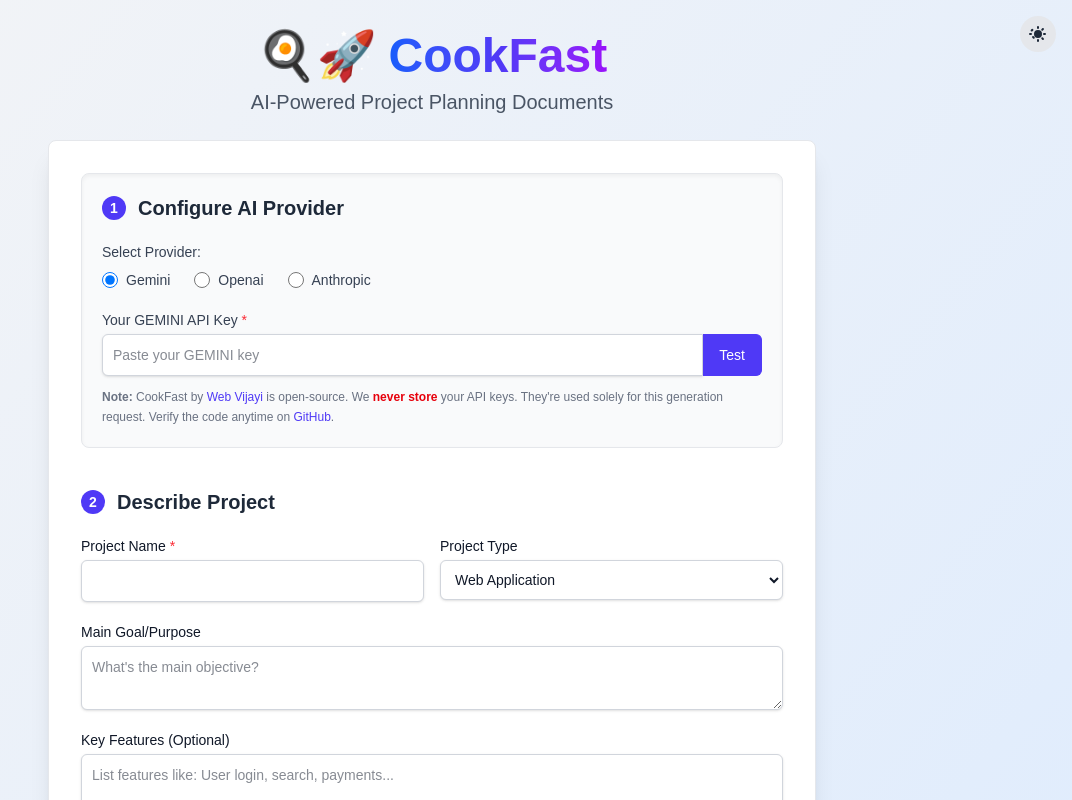
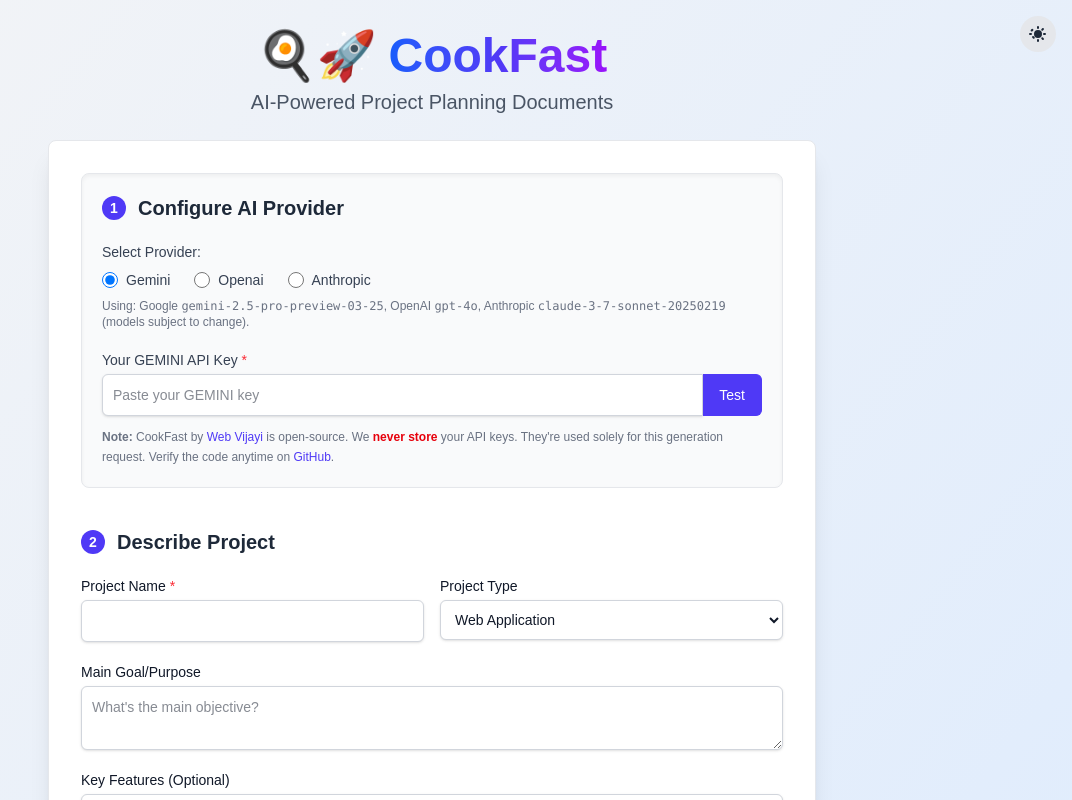
Before and after one commit to webvijayi/CookFast, a Next.js app: page / in a window 1280 px wide. Shown: the top 800 px of the page, without its empty margins (208-1280 px from the left). Built offline with nearby package versions, Linux system fonts and the light colour scheme.

Commit message:
fix: Dark mode, H1 style, validation, remove export, reduce tokens
feat: Add Website option, add footer buttons, update AI models

docs: Update README with models

chore: Update netlify config, add tailwind config

```diff
--- a/src/pages/index.tsx
+++ b/src/pages/index.tsx
@@ -218,6 +218,9 @@ export default function CookFastHome() {
                           </div>
                       ))}
                    </div>
+                   <p className="text-xs text-gray-500 dark:text-slate-400 mt-2">
+                     Using: Google <code>gemini-2.5-pro-preview-03-25</code>, OpenAI <code>gpt-4o</code>, Anthropic <code>claude-3-7-sonnet-20250219</code> (models subject to change).
+                   </p>
                 </fieldset>
 
                 <div>
```
Also changed, not shown: 1 other file (tests, documents, lock files or other folders).
